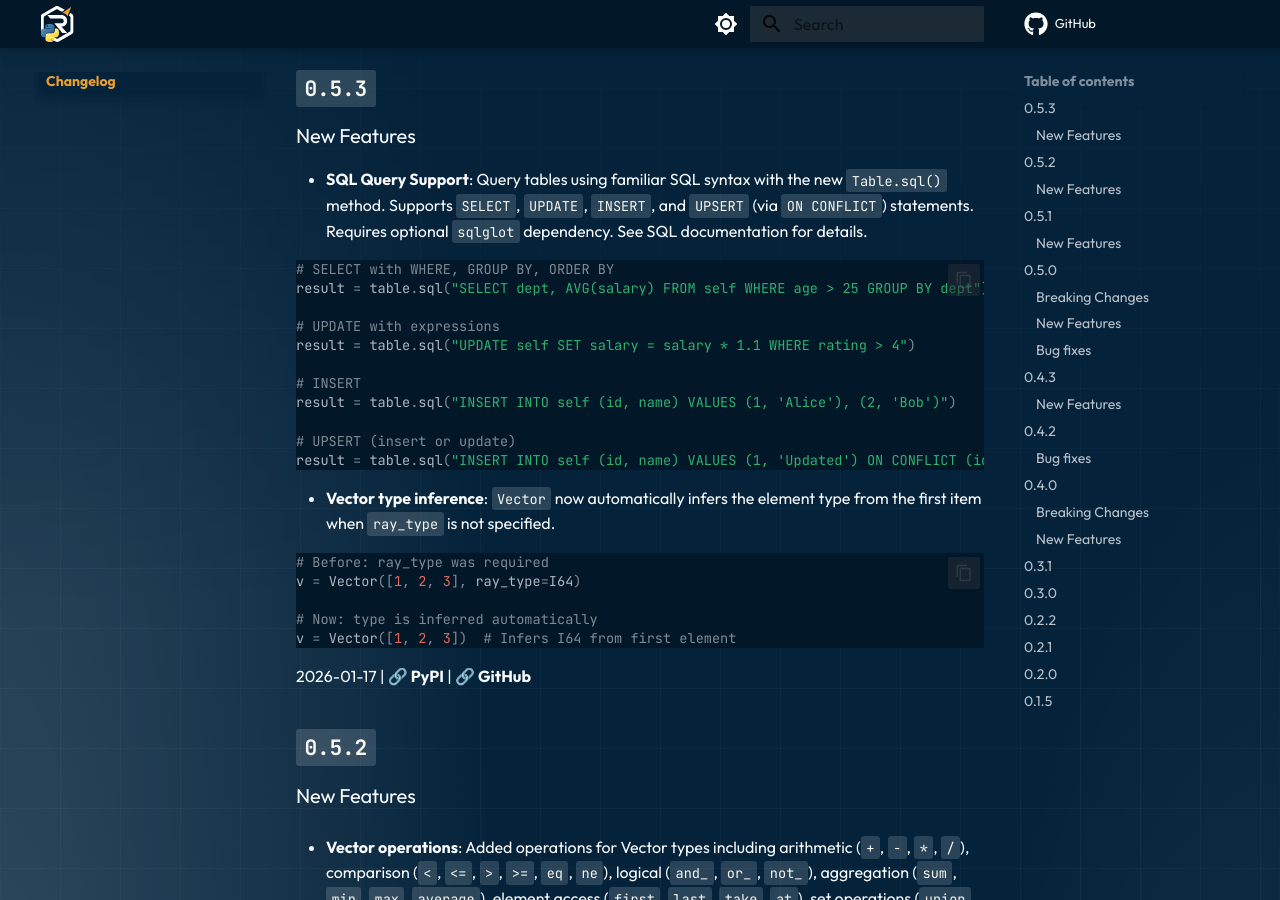
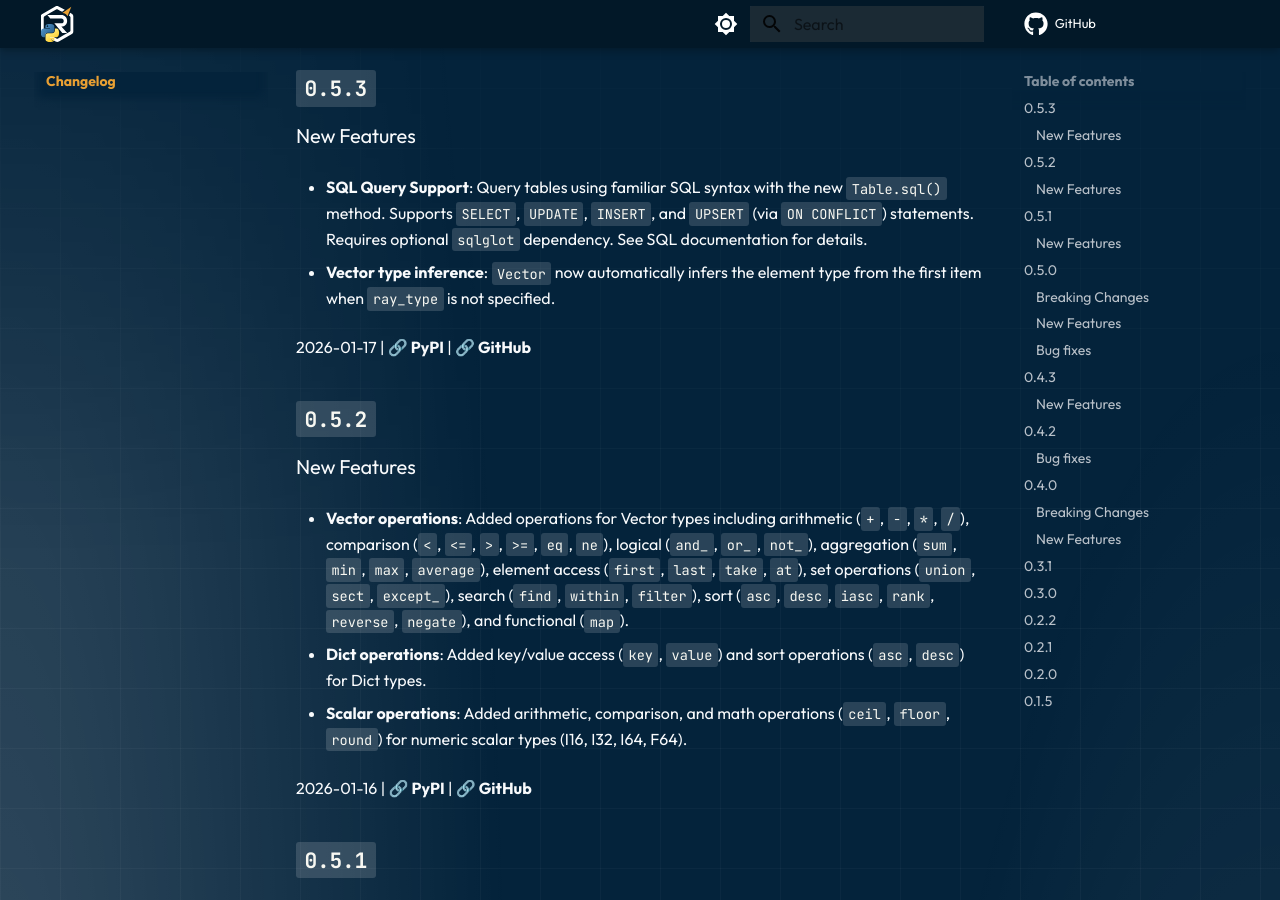
Before and after one commit to RayforceDB/rayforce-py, an MkDocs documentation site: the page built from docs/docs/content/CHANGELOG.md, in a window 1280 px wide and 900 px high, scrolled down 268 px. Built offline with MkDocs 1.6.1 and Material for MkDocs 9.7.7, drawn with Linux system fonts in a browser that asks for light colours; comment, search, counter and statistics services are not loaded; a style sheet for code colours, icons or effects is not loaded.

Commit message:
docs: update link to sql

````diff
--- a/docs/docs/content/CHANGELOG.md
+++ b/docs/docs/content/CHANGELOG.md
@@ -10,31 +10,9 @@
 
 ### New Features
 
-- **SQL Query Support**: Query tables using familiar SQL syntax with the new `Table.sql()` method. Supports `SELECT`, `UPDATE`, `INSERT`, and `UPSERT` (via `ON CONFLICT`) statements. Requires optional `sqlglot` dependency. See [SQL documentation](./documentation/plugins/sql.md) for details.
-
-  ```python
-  # SELECT with WHERE, GROUP BY, ORDER BY
-  result = table.sql("SELECT dept, AVG(salary) FROM self WHERE age > 25 GROUP BY dept")
-
-  # UPDATE with expressions
-  result = table.sql("UPDATE self SET salary = salary * 1.1 WHERE rating > 4")
-
-  # INSERT
-  result = table.sql("INSERT INTO self (id, name) VALUES (1, 'Alice'), (2, 'Bob')")
-
-  # UPSERT (insert or update)
-  result = table.sql("INSERT INTO self (id, name) VALUES (1, 'Updated') ON CONFLICT (id) DO UPDATE")
-  ```
+- **SQL Query Support**: Query tables using familiar SQL syntax with the new `Table.sql()` method. Supports `SELECT`, `UPDATE`, `INSERT`, and `UPSERT` (via `ON CONFLICT`) statements. Requires optional `sqlglot` dependency. See [SQL documentation](https://py.rayforcedb.com/content/documentation/plugins/sql.html) for details.
 
 - **Vector type inference**: `Vector` now automatically infers the element type from the first item when `ray_type` is not specified.
-
-  ```python
-  # Before: ray_type was required
-  v = Vector([1, 2, 3], ray_type=I64)
-
-  # Now: type is inferred automatically
-  v = Vector([1, 2, 3])  # Infers I64 from first element
-  ```
 
 2026-01-17 | **[🔗 PyPI](https://pypi.org/project/rayforce-py/0.5.3/)** | **[🔗 GitHub](https://github.com/RayforceDB/rayforce-py/releases/tag/0.5.3)**
 
````
